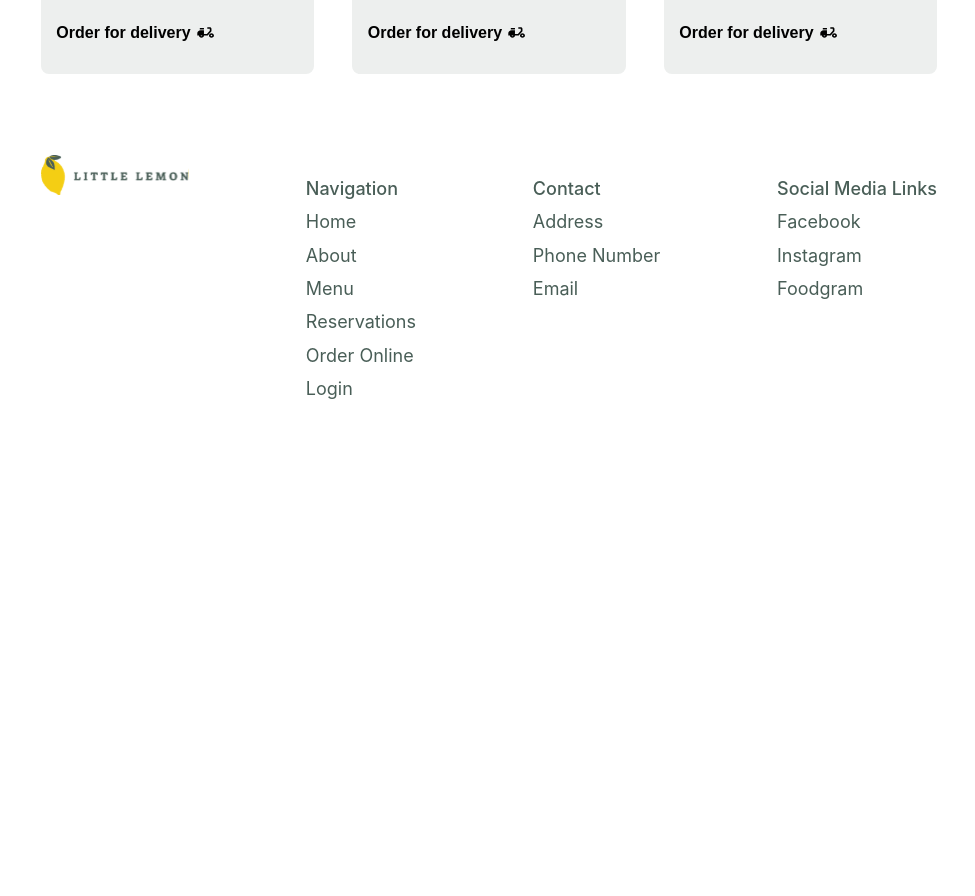
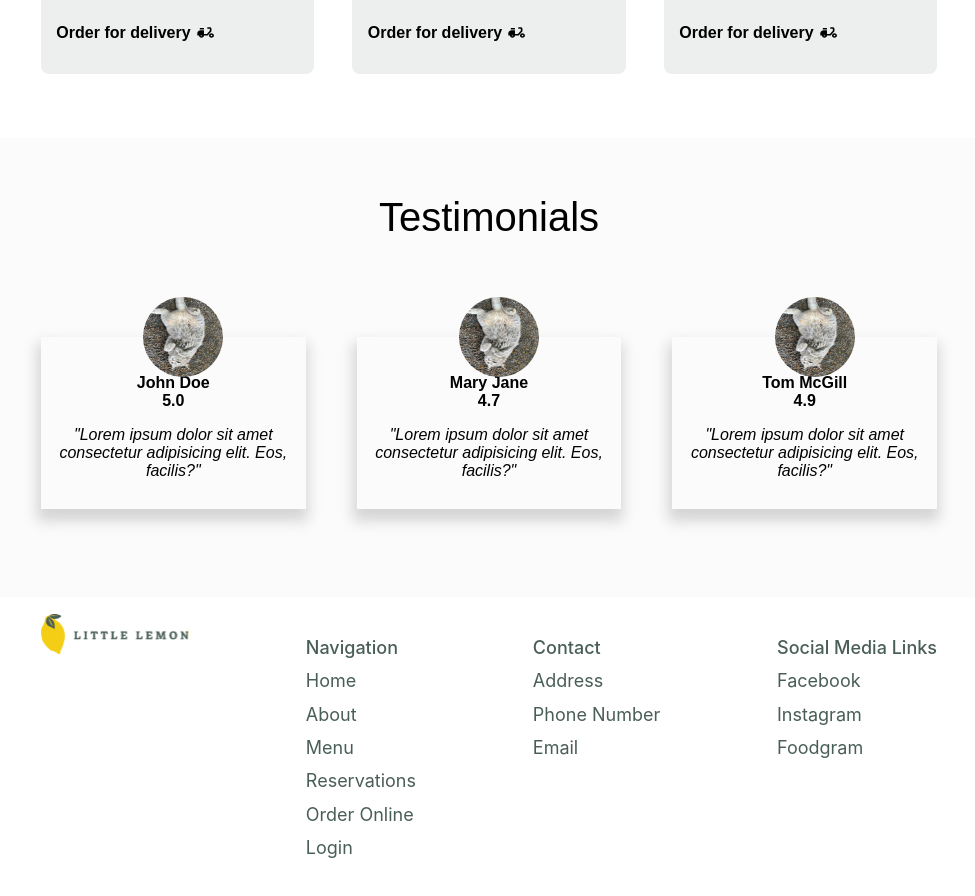
Before and after one commit to Iryna-L/react-meta-course, a React (Create React App) app: page / in a window 1280 px wide. Shown: the part 1440-2336 px from the top of the page, without its empty margins (151-1126 px from the left). Before the commit the page ends 1879 px from the top, so only its background shows below. Built offline with nearby package versions, Linux system fonts and the light colour scheme.

Commit message:
testimonials

```diff
--- a/src/components/Header.js
+++ b/src/components/Header.js
@@ -8,11 +8,11 @@ const Header = () => {
         <img src={Logo} alt="Little Lemon logo" />
         <ul>
           <li><Link to="/">Home</Link></li>
-          <li><Link to="menu">Menu</Link></li>
-          <li><Link to="reservations">Reservations</Link></li>
-          <li><Link to="order-online">Order-Online</Link></li>
-          <li><Link to="about">About</Link></li>
-          <li><Link to="login">Login</Link></li>
+          <li><Link to="/">Menu</Link></li>
+          <li><Link to="/">Reservations</Link></li>
+          <li><Link to="/">Order-Online</Link></li>
+          <li><Link to="/">About</Link></li>
+          <li><Link to="/">Login</Link></li>
         </ul>
       </div>
     </header>
--- a/src/components/Home.js
+++ b/src/components/Home.js
@@ -3,6 +3,7 @@ import Header from './Header';
 import Baner from './Baner';
 import Specials from './Specials';
 import Footer from './Footer';
+import Testimonials from './Testimonials';
 
 function HomePage () {
   return (
@@ -10,6 +11,7 @@ function HomePage () {
       <Header />
       <Baner />
       <Specials />
+      <Testimonials />
       <Footer/>
     </div>
   );
--- /dev/null
+++ b/src/components/Testimonial.js
@@ -0,0 +1,16 @@
+import React from 'react'
+
+const Testimonial = (props) => {
+  return (
+    <div className="testimonial">
+        <img src={props.image} alt={props.name} />
+        <div className="content">
+          <h4>{props.name}</h4>
+          <h4>{props.rating}</h4>
+          <p>"{props.testimonial}"</p>
+        </div>
+    </div>
+  )
+}
+
+export default Testimonial
--- /dev/null
+++ b/src/components/Testimonials.js
@@ -0,0 +1,20 @@
+import React from 'react'
+import Testimonial from './Testimonial'
+import Person1 from '../assets/person.jpeg'
+
+const Testimonials = () => {
+  return (
+    <section id="testimonials">
+      <div className="container">
+        <h2>Testimonials</h2>
+        <div>
+          <Testimonial image={Person1} name="John Doe" rating="5.0" testimonial="Lorem ipsum dolor sit amet consectetur adipisicing elit. Eos, facilis?" />
+          <Testimonial image={Person1} name="Mary Jane" rating="4.7" testimonial="Lorem ipsum dolor sit amet consectetur adipisicing elit. Eos, facilis?" />
+          <Testimonial image={Person1} name="Tom McGill" rating="4.9" testimonial="Lorem ipsum dolor sit amet consectetur adipisicing elit. Eos, facilis?" />
+        </div>
+      </div>
+    </section>
+  )
+}
+
+export default Testimonials
```
Also changed, not shown: src/App.js (+5 -5 lines), src/assets/person.jpeg (added).
